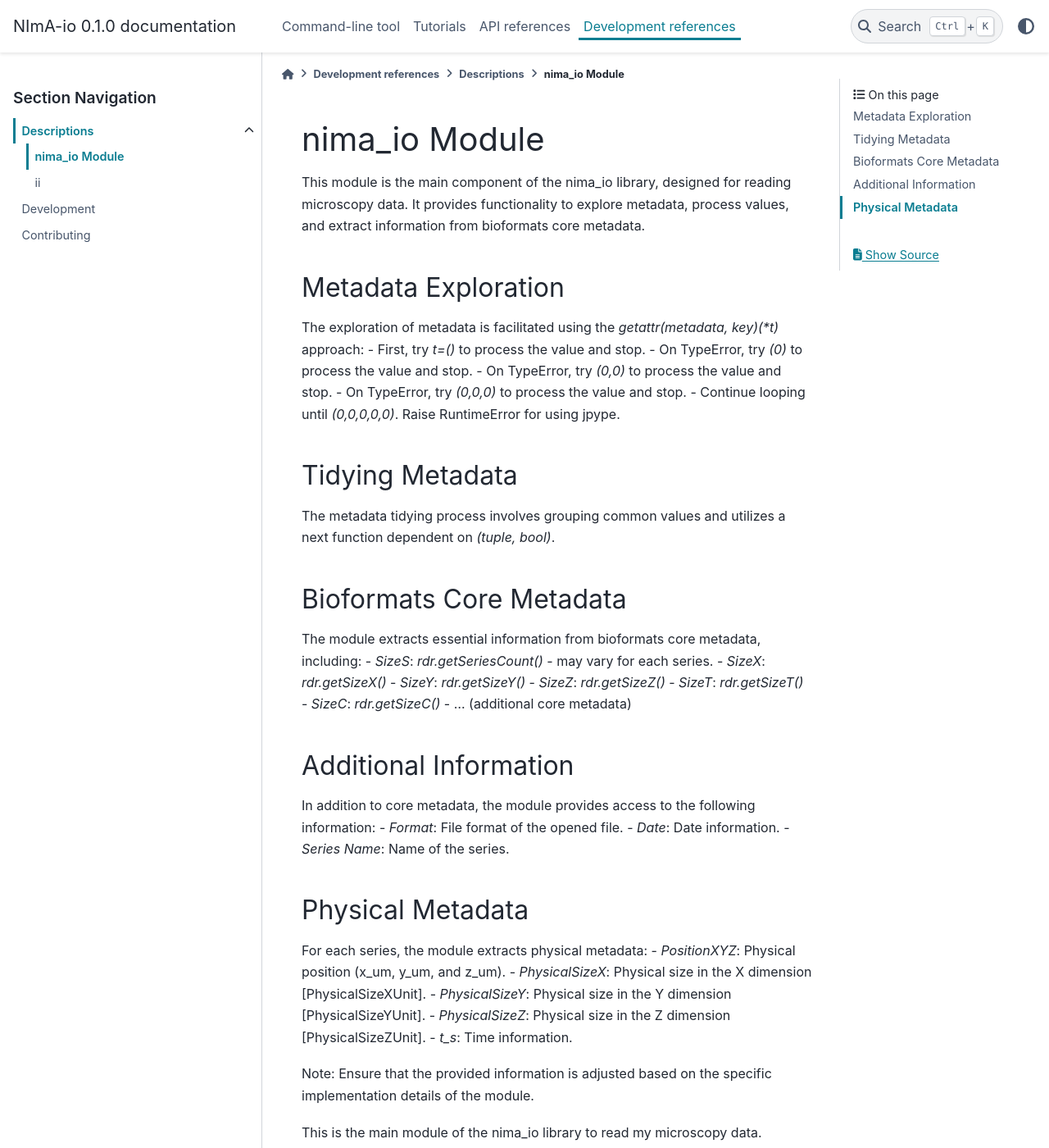
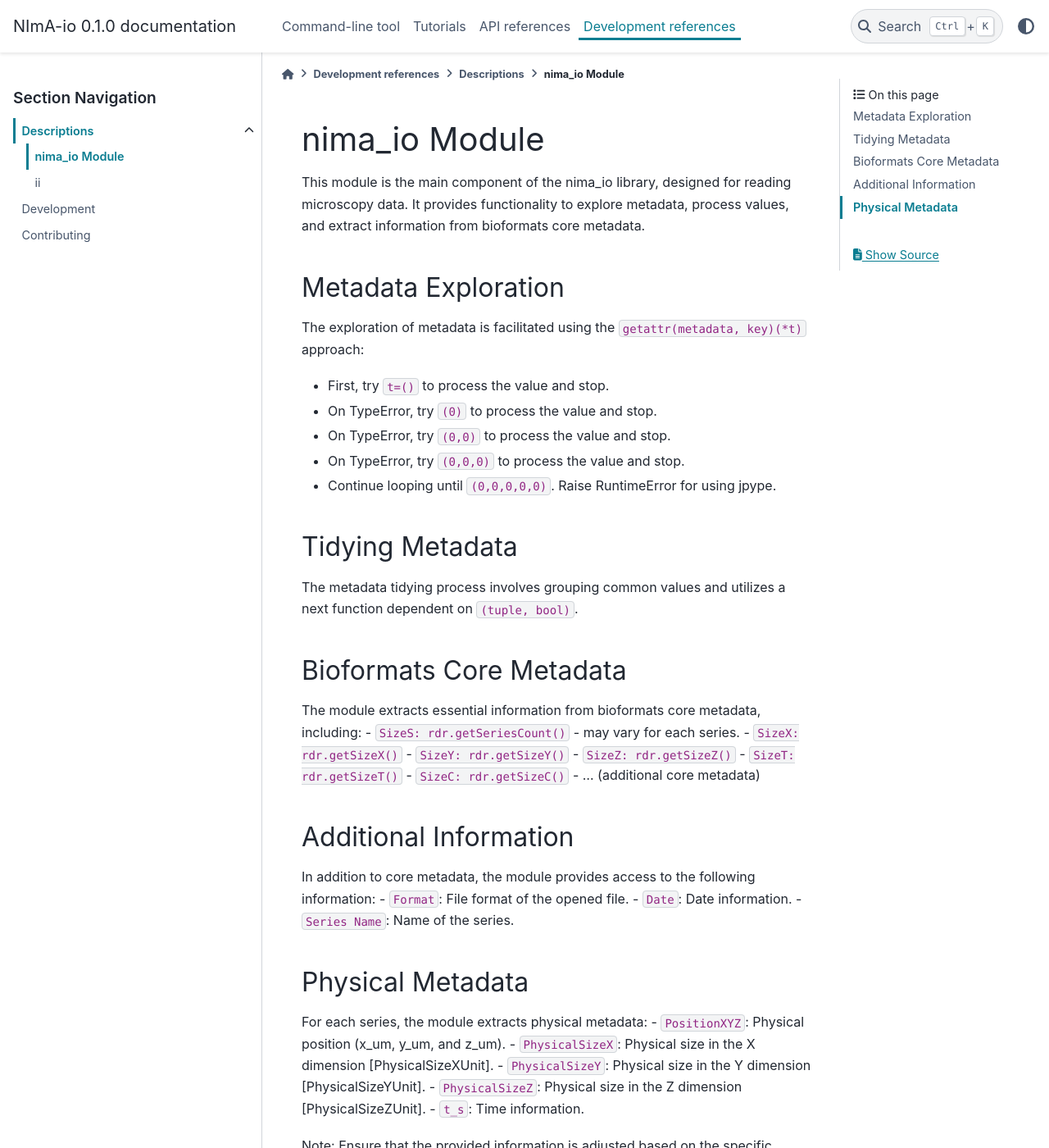
Before and after one commit to darosio/nima_io, a Sphinx documentation site: the page built from docs/references/main_module_docstring.rst, in a window 1280 px wide and 1400 px high. Shown: the whole window at 82% size. Built offline with Sphinx 7.4.7 and the PyData theme 0.15.4, drawn with Linux system fonts in a browser that asks for light colours.

```diff
--- a/docs/references/main_module_docstring.rst
+++ b/docs/references/main_module_docstring.rst
@@ -8,47 +8,49 @@ and extract information from bioformats core metadata.
 Metadata Exploration
 --------------------
 
-The exploration of metadata is facilitated using the `getattr(metadata, key)(*t)` approach:
-- First, try `t=()` to process the value and stop.
-- On TypeError, try `(0)` to process the value and stop.
-- On TypeError, try `(0,0)` to process the value and stop.
-- On TypeError, try `(0,0,0)` to process the value and stop.
-- Continue looping until `(0,0,0,0,0)`. Raise RuntimeError for using jpype.
+The exploration of metadata is facilitated using the ``getattr(metadata,
+key)(*t)`` approach:
+
+- First, try ``t=()`` to process the value and stop.
+- On TypeError, try ``(0)`` to process the value and stop.
+- On TypeError, try ``(0,0)`` to process the value and stop.
+- On TypeError, try ``(0,0,0)`` to process the value and stop.
+- Continue looping until ``(0,0,0,0,0)``. Raise RuntimeError for using jpype.
 
 Tidying Metadata
 ----------------
 
-The metadata tidying process involves grouping common values and utilizes a next function dependent on `(tuple, bool)`.
+The metadata tidying process involves grouping common values and utilizes a next function dependent on ``(tuple, bool)``.
 
 Bioformats Core Metadata
 ------------------------
 
 The module extracts essential information from bioformats core metadata, including:
-- `SizeS`: `rdr.getSeriesCount()` - may vary for each series.
-- `SizeX`: `rdr.getSizeX()`
-- `SizeY`: `rdr.getSizeY()`
-- `SizeZ`: `rdr.getSizeZ()`
-- `SizeT`: `rdr.getSizeT()`
-- `SizeC`: `rdr.getSizeC()`
+- ``SizeS: rdr.getSeriesCount()`` - may vary for each series.
+- ``SizeX: rdr.getSizeX()``
+- ``SizeY: rdr.getSizeY()``
+- ``SizeZ: rdr.getSizeZ()``
+- ``SizeT: rdr.getSizeT()``
+- ``SizeC: rdr.getSizeC()``
 - ... (additional core metadata)
 
 Additional Information
 ----------------------
 
 In addition to core metadata, the module provides access to the following information:
-- `Format`: File format of the opened file.
-- `Date`: Date information.
-- `Series Name`: Name of the series.
+- ``Format``: File format of the opened file.
+- ``Date``: Date information.
+- ``Series Name``: Name of the series.
 
 Physical Metadata
 -----------------
 
 For each series, the module extracts physical metadata:
-- `PositionXYZ`: Physical position (x_um, y_um, and z_um).
-- `PhysicalSizeX`: Physical size in the X dimension [PhysicalSizeXUnit].
-- `PhysicalSizeY`: Physical size in the Y dimension [PhysicalSizeYUnit].
-- `PhysicalSizeZ`: Physical size in the Z dimension [PhysicalSizeZUnit].
-- `t_s`: Time information.
+- ``PositionXYZ``: Physical position (x_um, y_um, and z_um).
+- ``PhysicalSizeX``: Physical size in the X dimension [PhysicalSizeXUnit].
+- ``PhysicalSizeY``: Physical size in the Y dimension [PhysicalSizeYUnit].
+- ``PhysicalSizeZ``: Physical size in the Z dimension [PhysicalSizeZUnit].
+- ``t_s``: Time information.
 
 Note: Ensure that the provided information is adjusted based on the specific implementation details of the module.
 
--- a/pyproject.toml
+++ b/pyproject.toml
@@ -206,7 +206,7 @@ init = [
 ]
 lint = [
   "pre-commit --version",
-  "pre-commit run --all-files --hook-stage=manual --show-diff-on-failure {args}"
+  "pre-commit run --all-files --show-diff-on-failure {args}"  # No need for --hook-stage=manual
 ]
 
 [tool.hatch.envs.tests]
```
Also changed, not shown: .pre-commit-config.yaml, 3 other files.
